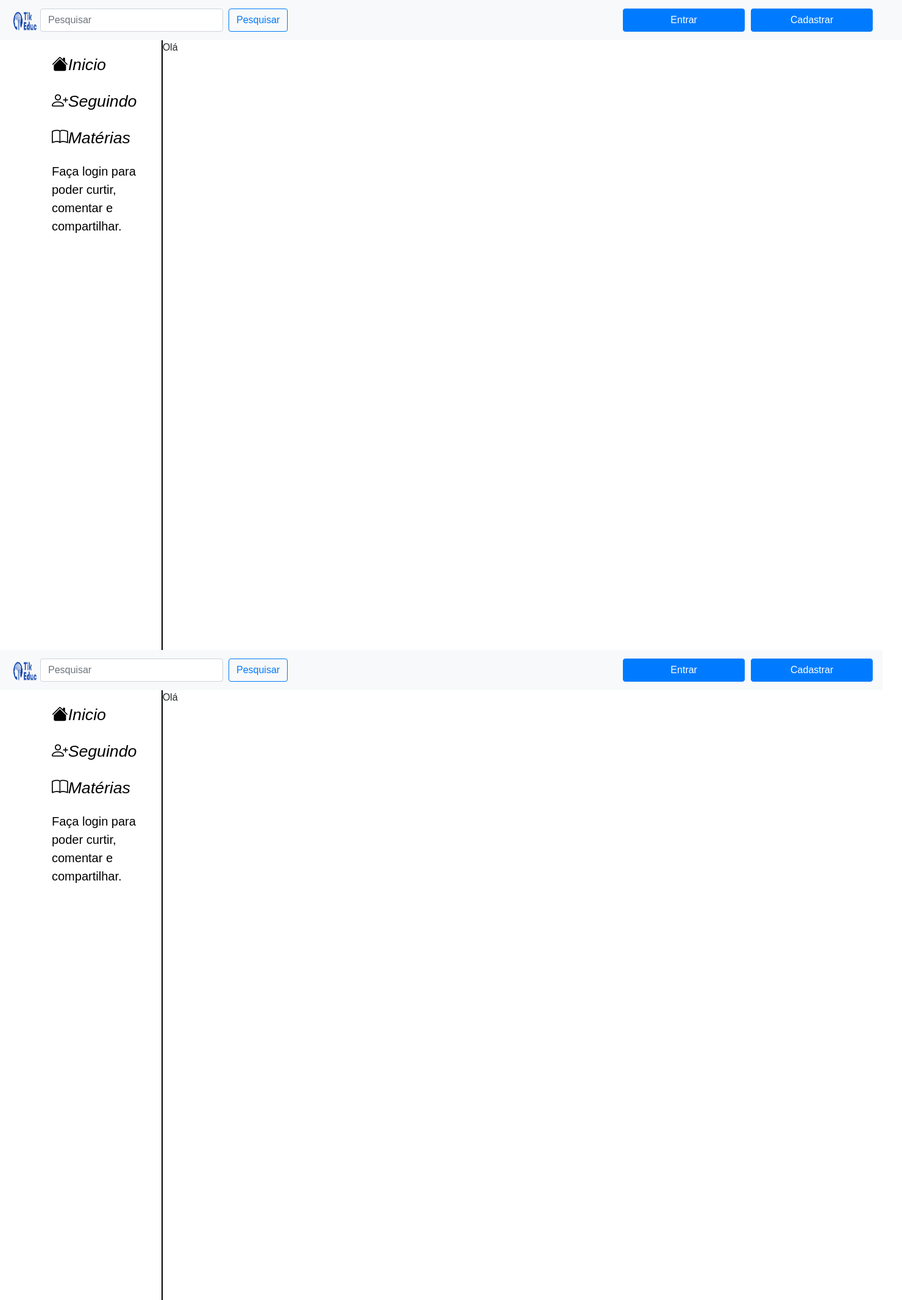
After one commit to Araujo2k22/site, a PHP site: page /materias/espanhol.php in a window 1480 px wide. The commit adds this page. Shown: the whole page at 61% size. Run offline with PHP 8.4, Linux system fonts and the light colour scheme; some libraries are stand-ins or nearby versions.

Commit message:
Paulo 09/11

```diff
--- a/lib/css/style.css
+++ b/lib/css/style.css
@@ -89,3 +89,32 @@ background: #eee;
     color: gray;
     font-size: 2opt;
 }
+
+.btn-materias {
+    width: 50%;
+    margin: auto;
+}
+
+.formatoMaterias{
+    width: 150px;
+    height: 150px;
+    margin-right: 50px;
+}
+
+.teste {
+
+    width: 75%;
+}
+#materias1{
+    display: inline-flex;
+    list-style: none;
+
+
+
+
+}
+
+img{
+    width: 50px;
+    height: 50px;
+}
--- /dev/null
+++ b/materias/espanhol.php
@@ -0,0 +1,115 @@
+<!DOCTYPE html>
+<html lang="en">
+
+<head>
+  <meta charset="UTF-8">
+  <meta http-equiv="X-UA-Compatible" content="IE=edge">
+  <meta name="viewport" content="width=device-width, initial-scale=1.0">
+  <title>Tik Educ</title>
+  <link rel="stylesheet" href="https://cdn.jsdelivr.net/npm/bootstrap@4.1.3/dist/css/bootstrap.min.css"
+  integrity="sha384-MCw98/SFnGE8fJT3GXwEOngsV7Zt27NXFoaoApmYm81iuXoPkFOJwJ8ERdknLPMO" crossorigin="anonymous">
+  <script src="https://cdn.jsdelivr.net/npm/bootstrap@4.1.3/dist/js/bootstrap.min.js"
+  integrity="sha384-ChfqqxuZUCnJSK3+MXmPNIyE6ZbWh2IMqE241rYiqJxyMiZ6OW/JmZQ5stwEULTy"
+  crossorigin="anonymous"></script>
+  <link rel="stylesheet" href="../lib/css/style.css">
+  <!---Icones-->
+  <link rel="stylesheet" href="https://cdn.jsdelivr.net/npm/bootstrap-icons@1.9.1/font/bootstrap-icons.css">
+</head>
+
+<body>
+
+
+
+
+  <nav class="navbar navbar-expand-lg navbar-light bg-light">
+
+    <img src="../img/logo.png" width="150px" height="100px">
+    <input class="form-control mr-sm-2" type="pesquisar" placeholder="Pesquisar" aria-label="Search" id="campoPesquisa">
+    <button class="btn btn-outline-primary my-2 my-sm-0" type="submit" id="pesquisar">Pesquisar</button>
+    <button class="navbar-toggler" type="button" data-toggle="collapse" data-target="#navbarSupportedContent"
+      aria-controls="navbarSupportedContent" aria-expanded="false" aria-label="Toggle navigation">
+      <span class="navbar-toggler-icon"></span>
+    </button>
+
+    <div class="collapse navbar-collapse" id="botoes">
+      <a href="../login_formulario.php"><button class="btn btn-primary my-2 my-sm-0" type="submit" id="btnEntrar">
+        Entrar</button></a>
+      <a href="../cadastro.php"><button class="btn btn-primary my-2 my-sm-0" type="submit"
+          id="btnCadastrar">Cadastrar</button></a>
+    </div>
+  </nav>
+  <div class="container-fluid">
+    <div class="row tamanho">
+      <div class="col-2 borda" id="menu">
+      <li>
+        <a href="../index.php"><i class="bi bi-house-fill">Inicio</i></a>
+      </li>
+      <li>
+        <a href=""><i class="bi bi-person-plus">Seguindo</i></a>
+      </li>
+      <li>
+        <a href="../materias.php"><i class="bi bi-book">Matérias</i></a>
+      </li>
+      <li>
+        <p style="font-size: 15pt;">Faça login para poder curtir, comentar e compartilhar.</p>
+      </li>
+      </div>
+
+      <p>Olá</p><!DOCTYPE html>
+<html lang="en">
+
+<head>
+  <meta charset="UTF-8">
+  <meta http-equiv="X-UA-Compatible" content="IE=edge">
+  <meta name="viewport" content="width=device-width, initial-scale=1.0">
+  <title>Tik Educ</title>
+  <link rel="stylesheet" href="https://cdn.jsdelivr.net/npm/bootstrap@4.1.3/dist/css/bootstrap.min.css"
+  integrity="sha384-MCw98/SFnGE8fJT3GXwEOngsV7Zt27NXFoaoApmYm81iuXoPkFOJwJ8ERdknLPMO" crossorigin="anonymous">
+  <script src="https://cdn.jsdelivr.net/npm/bootstrap@4.1.3/dist/js/bootstrap.min.js"
+  integrity="sha384-ChfqqxuZUCnJSK3+MXmPNIyE6ZbWh2IMqE241rYiqJxyMiZ6OW/JmZQ5stwEULTy"
+  crossorigin="anonymous"></script>
+  <link rel="stylesheet" href="../lib/css/style.css">
+  <!---Icones-->
+  <link rel="stylesheet" href="https://cdn.jsdelivr.net/npm/bootstrap-icons@1.9.1/font/bootstrap-icons.css">
+</head>
+
+<body>
+
+
+
+
+  <nav class="navbar navbar-expand-lg navbar-light bg-light">
+
+    <img src="../img/logo.png" width="150px" height="100px">
+    <input class="form-control mr-sm-2" type="pesquisar" placeholder="Pesquisar" aria-label="Search" id="campoPesquisa">
+    <button class="btn btn-outline-primary my-2 my-sm-0" type="submit" id="pesquisar">Pesquisar</button>
+    <button class="navbar-toggler" type="button" data-toggle="collapse" data-target="#navbarSupportedContent"
+      aria-controls="navbarSupportedContent" aria-expanded="false" aria-label="Toggle navigation">
+      <span class="navbar-toggler-icon"></span>
+    </button>
+
+    <div class="collapse navbar-collapse" id="botoes">
+      <a href="../login_formulario.php"><button class="btn btn-primary my-2 my-sm-0" type="submit" id="btnEntrar">
+        Entrar</button></a>
+      <a href="../cadastro.php"><button class="btn btn-primary my-2 my-sm-0" type="submit"
+          id="btnCadastrar">Cadastrar</button></a>
+    </div>
+  </nav>
+  <div class="container-fluid">
+    <div class="row tamanho">
+      <div class="col-2 borda" id="menu">
+      <li>
+        <a href="../index.php"><i class="bi bi-house-fill">Inicio</i></a>
+      </li>
+      <li>
+        <a href=""><i class="bi bi-person-plus">Seguindo</i></a>
+      </li>
+      <li>
+        <a href="../materias.php"><i class="bi bi-book">Matérias</i></a>
+      </li>
+      <li>
+        <p style="font-size: 15pt;">Faça login para poder curtir, comentar e compartilhar.</p>
+      </li>
+      </div>
+
+      <p>Olá</p>
```
Also changed, not shown: materias.php (+16 -11 lines).
